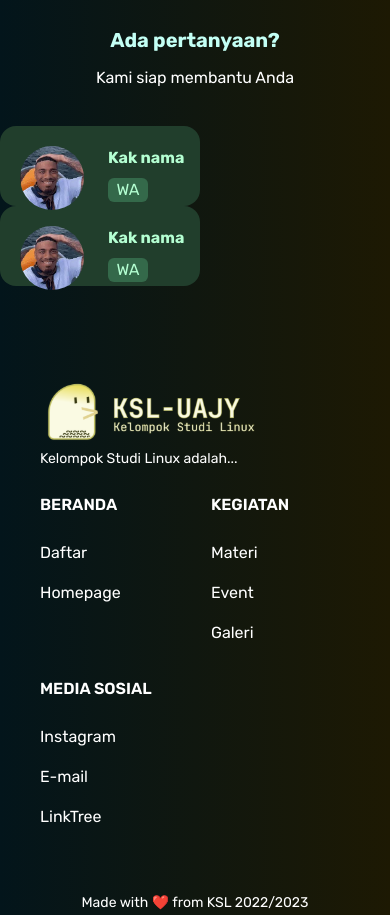
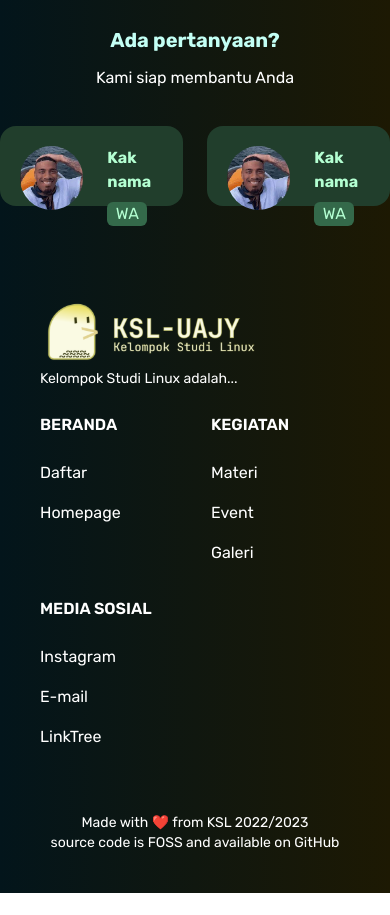
Before and after one commit to ksl-uajy/ksl.himaforka-uajy.org, a Next.js app: page / in a window 390 px wide. Shown: the part 1680-2595 px from the top of the page. After the commit the page ends 2573 px from the top, so only its background shows below. Built offline with nearby package versions, Linux system fonts and the light colour scheme.

Commit message:
fix contact card (not yet)

```diff
--- a/components/Contact.tsx
+++ b/components/Contact.tsx
@@ -13,7 +13,7 @@ const Contact: FC = () => {
             <p className="py-3 text-white lg:text-lg">Kami siap membantu Anda</p>
           </div>
         </div>
-        <div className="items-center justify-center gap-6 md:flex">
+        <div className="flex items-center justify-center gap-6">
           <div className="flex h-[80px] w-[200px] gap-6 rounded-2xl bg-[#213E2C] py-5 pl-5">
             <Image alt="Foto dummy" className="h-16 w-16 flex-initial rounded-full" src={Foto} />
             <div className="text-[#B4FFD2]">
```
